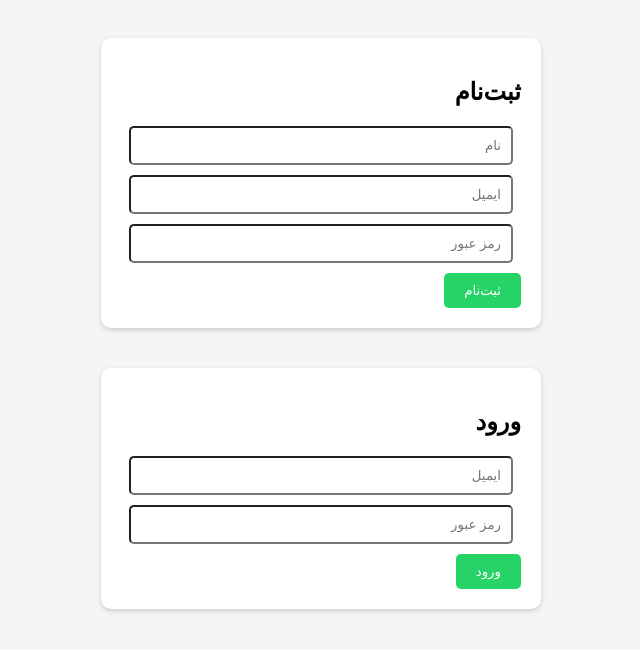
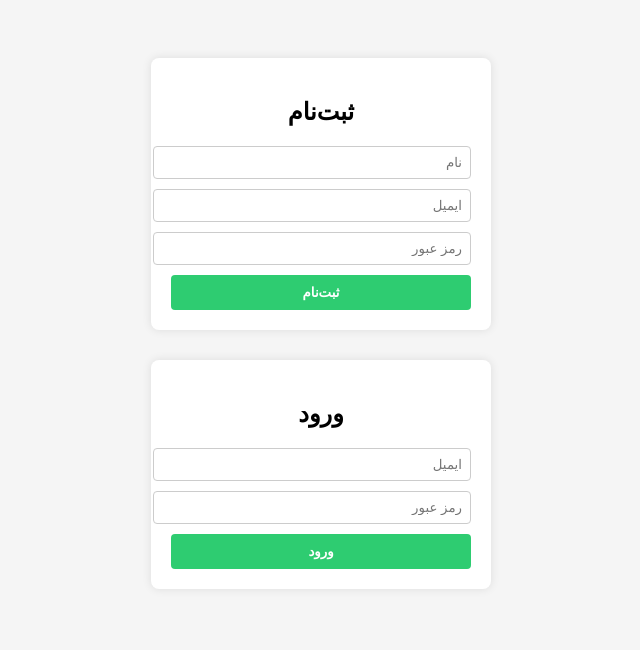
Before and after one commit to gishoostudio/teknogish, a website: page index.html in a window 1280 px wide. Shown: the whole page, without its empty margins (319-959 px from the left). Drawn offline with Linux system fonts and the light colour scheme.

Commit message:
Update index.html

```diff
--- a/index.html
+++ b/index.html
@@ -1,59 +1,107 @@
-
 <!DOCTYPE html>
 <html lang="fa">
 <head>
-  <meta charset="UTF-8">
-  <title>teknogish | ثبت‌نام و ورود</title>
+  <meta charset="UTF-8" />
+  <meta name="viewport" content="width=device-width, initial-scale=1.0"/>
+  <title>ورود و ثبت‌نام teknogish</title>
   <style>
-    body { font-family: sans-serif; direction: rtl; padding: 30px; background: #f5f5f5; }
-    .box { background: white; padding: 20px; max-width: 400px; margin: auto; border-radius: 10px; box-shadow: 0 2px 5px #ccc; }
-    input { width: 90%; padding: 10px; margin: 10px auto; display: block; border-radius: 5px; }
-    button { padding: 10px 20px; background: #25D366; color: white; border: none; border-radius: 5px; cursor: pointer; }
+    body {
+      font-family: sans-serif;
+      direction: rtl;
+      background: #f5f5f5;
+      display: flex;
+      flex-direction: column;
+      align-items: center;
+      padding-top: 50px;
+    }
+    .box {
+      background: white;
+      padding: 20px;
+      border-radius: 8px;
+      margin-bottom: 30px;
+      box-shadow: 0 0 10px rgba(0,0,0,0.1);
+      width: 300px;
+    }
+    .box h2 {
+      margin-bottom: 20px;
+      text-align: center;
+    }
+    input {
+      width: 100%;
+      margin-bottom: 10px;
+      padding: 8px;
+      border: 1px solid #ccc;
+      border-radius: 4px;
+    }
+    button {
+      width: 100%;
+      background: #2ecc71;
+      color: white;
+      border: none;
+      padding: 10px;
+      border-radius: 4px;
+      font-weight: bold;
+      cursor: pointer;
+    }
   </style>
 </head>
 <body>
+
   <div class="box">
     <h2>ثبت‌نام</h2>
-    <input id="name" placeholder="نام">
-    <input id="email" placeholder="ایمیل">
-    <input id="password" placeholder="رمز عبور">
-    <button onclick="register()">ثبت‌نام</button>
+    <form id="registerForm">
+      <input type="text" name="name" placeholder="نام" required />
+      <input type="email" name="email" placeholder="ایمیل" required />
+      <input type="password" name="password" placeholder="رمز عبور" required />
+      <button type="submit">ثبت‌نام</button>
+    </form>
   </div>
 
-  <div class="box" style="margin-top:40px;">
+  <div class="box">
     <h2>ورود</h2>
-    <input id="lemail" placeholder="ایمیل">
-    <input id="lpassword" placeholder="رمز عبور">
-    <button onclick="login()">ورود</button>
+    <form id="loginForm">
+      <input type="email" name="email" placeholder="ایمیل" required />
+      <input type="password" name="password" placeholder="رمز عبور" required />
+      <button type="submit">ورود</button>
+    </form>
   </div>
 
   <script>
-    async function register() {
-      const res = await fetch('/api/auth/register', {
+    // ثبت‌نام
+    const registerForm = document.getElementById('registerForm');
+    registerForm.addEventListener('submit', async (e) => {
+      e.preventDefault();
+      const name = registerForm.name.value;
+      const email = registerForm.email.value;
+      const password = registerForm.password.value;
+
+      const res = await fetch('/auth/register', {
         method: 'POST',
         headers: { 'Content-Type': 'application/json' },
-        body: JSON.stringify({
-          name: name.value,
-          email: email.value,
-          password: password.value
-        })
+        body: JSON.stringify({ name, email, password })
       });
+
       const data = await res.json();
       alert(data.message || data.error);
-    }
+    });
 
-    async function login() {
-      const res = await fetch('/api/auth/login', {
+    // ورود
+    const loginForm = document.getElementById('loginForm');
+    loginForm.addEventListener('submit', async (e) => {
+      e.preventDefault();
+      const email = loginForm.email.value;
+      const password = loginForm.password.value;
+
+      const res = await fetch('/auth/login', {
         method: 'POST',
         headers: { 'Content-Type': 'application/json' },
-        body: JSON.stringify({
-          email: lemail.value,
-          password: lpassword.value
-        })
+        body: JSON.stringify({ email, password })
       });
+
       const data = await res.json();
       alert(data.message || data.error);
-    }
+    });
   </script>
+
 </body>
 </html>
```
